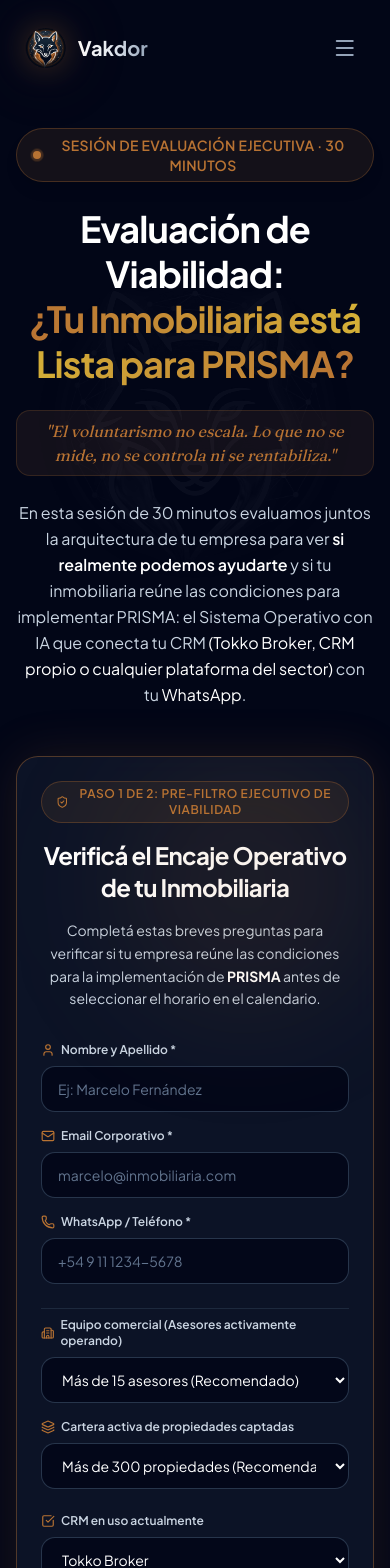
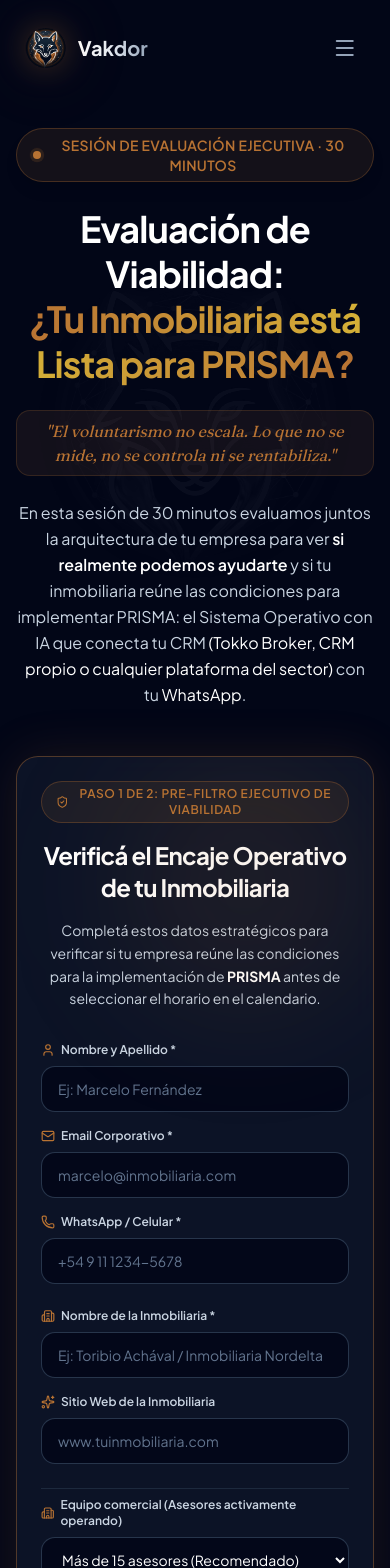
Before and after one commit to osterrietchleonardo-rgb/Vakdor-App, a Next.js app in the folder website/: page /call in a window 390 px wide. Shown: the top 1568 px of the page. Built offline with nearby package versions, Linux system fonts and the light colour scheme.

Commit message:
feat(mailerlite): create 'Formulario Pre-Filtro PRISMA' group and sync company, website, phone & qualification fields

```diff
--- a/website/src/app/api/prefilter/route.ts
+++ b/website/src/app/api/prefilter/route.ts
@@ -11,7 +11,7 @@ const EMAIL_RE = /^[^\s@]+@[^\s@]+\.[^\s@]+$/;
 export async function POST(req: Request) {
   try {
     const body = await req.json();
-    const { name, email, phone, advisors, properties, crm, investmentReady, qualified, eventId } = body;
+    const { name, email, phone, company, website, advisors, properties, crm, investmentReady, qualified, eventId } = body;
 
     const cleanEmail = String(email || '').toLowerCase().trim();
     if (!EMAIL_RE.test(cleanEmail)) {
@@ -73,7 +73,7 @@ export async function POST(req: Request) {
       }
     }
 
-    // 3. Crear / Actualizar suscriptor en MailerLite (si MAILERLITE_API_KEY está configurada)
+    // 3. Crear / Actualizar suscriptor en MailerLite (con Grupo 'Formulario Pre-Filtro PRISMA' y campos detallados)
     const mailerliteKey = process.env.MAILERLITE_API_KEY;
     if (mailerliteKey) {
       try {
@@ -89,8 +89,17 @@ export async function POST(req: Request) {
             fields: {
               name: name || '',
               phone: phone || '',
-              company: `${crm || 'CRM'} (${advisors || 'Asesores'} | ${properties || 'Propiedades'})`,
+              celular: phone || '',
+              company: company || '',
+              nombre_de_la_inmobiliaria: company || '',
+              sitio_web: website || '',
+              website_inmobiliaria: website || '',
+              asesores_comerciales: advisors || '',
+              propiedades_cartera: properties || '',
+              crm_actual: crm || '',
+              estado_calificacion: qualified ? 'CALIFICADO ✅' : 'EN CRECIMIENTO (PRE-FILTRO)',
             },
+            groups: ['193355544172431167'], // Grupo 'Formulario Pre-Filtro PRISMA'
             status: 'active',
           }),
         });
--- a/website/src/components/booking/PreFilterForm.tsx
+++ b/website/src/components/booking/PreFilterForm.tsx
@@ -9,6 +9,8 @@ export function PreFilterForm() {
     name: "",
     email: "",
     phone: "",
+    company: "",
+    website: "",
     advisors: "+15",
     properties: "+300",
     crm: "Tokko Broker",
@@ -29,8 +31,8 @@ export function PreFilterForm() {
     e.preventDefault();
     setErrorMessage("");
 
-    if (!formData.name.trim() || !formData.email.trim() || !formData.phone.trim()) {
-      setErrorMessage("Por favor completá tu nombre, email y teléfono para evaluar la solicitud.");
+    if (!formData.name.trim() || !formData.email.trim() || !formData.phone.trim() || !formData.company.trim()) {
+      setErrorMessage("Por favor completá tu nombre, email, teléfono y el nombre de la inmobiliaria.");
       return;
     }
 
@@ -80,7 +82,7 @@ export function PreFilterForm() {
             </h3>
 
             <p className="text-slate-300 text-sm md:text-base leading-relaxed">
-              Completá estas breves preguntas para verificar si tu empresa reúne las condiciones para la implementación de <strong className="text-white">PRISMA</strong> antes de seleccionar el horario en el calendario.
+              Completá estos datos estratégicos para verificar si tu empresa reúne las condiciones para la implementación de <strong className="text-white">PRISMA</strong> antes de seleccionar el horario en el calendario.
             </p>
           </div>
 
@@ -92,7 +94,7 @@ export function PreFilterForm() {
               </div>
             )}
 
-            {/* Datos Personales */}
+            {/* Datos Personales y de Contacto */}
             <div className="grid md:grid-cols-3 gap-4">
               <div className="space-y-2">
                 <label className="text-xs font-semibold text-slate-300 flex items-center gap-1.5">
@@ -126,7 +128,7 @@ export function PreFilterForm() {
 
               <div className="space-y-2">
                 <label className="text-xs font-semibold text-slate-300 flex items-center gap-1.5">
-                  <Phone className="w-3.5 h-3.5 text-[#B87333]" /> WhatsApp / Teléfono *
+                  <Phone className="w-3.5 h-3.5 text-[#B87333]" /> WhatsApp / Celular *
                 </label>
                 <input
                   type="tel"
@@ -135,6 +137,38 @@ export function PreFilterForm() {
                   onChange={handleChange}
                   placeholder="+54 9 11 1234-5678"
                   required
+                  className="w-full px-4 py-3 rounded-xl bg-slate-950/80 border border-slate-700/80 text-white placeholder-slate-500 text-sm focus:outline-none focus:border-[#B87333] focus:ring-1 focus:ring-[#B87333] transition-all"
+                />
+              </div>
+            </div>
+
+            {/* Datos de la Inmobiliaria */}
+            <div className="grid md:grid-cols-2 gap-4">
+              <div className="space-y-2">
+                <label className="text-xs font-semibold text-slate-300 flex items-center gap-1.5">
+                  <Building2 className="w-3.5 h-3.5 text-[#B87333]" /> Nombre de la Inmobiliaria *
+                </label>
+                <input
+                  type="text"
+                  name="company"
+                  value={formData.company}
+                  onChange={handleChange}
+                  placeholder="Ej: Toribio Achával / Inmobiliaria Nordelta"
+                  required
+                  className="w-full px-4 py-3 rounded-xl bg-slate-950/80 border border-slate-700/80 text-white placeholder-slate-500 text-sm focus:outline-none focus:border-[#B87333] focus:ring-1 focus:ring-[#B87333] transition-all"
+                />
+              </div>
+
+              <div className="space-y-2">
+                <label className="text-xs font-semibold text-slate-300 flex items-center gap-1.5">
+                  <Sparkles className="w-3.5 h-3.5 text-[#B87333]" /> Sitio Web de la Inmobiliaria
+                </label>
+                <input
+                  type="text"
+                  name="website"
+                  value={formData.website}
+                  onChange={handleChange}
+                  placeholder="www.tuinmobiliaria.com"
                   className="w-full px-4 py-3 rounded-xl bg-slate-950/80 border border-slate-700/80 text-white placeholder-slate-500 text-sm focus:outline-none focus:border-[#B87333] focus:ring-1 focus:ring-[#B87333] transition-all"
                 />
               </div>
```
